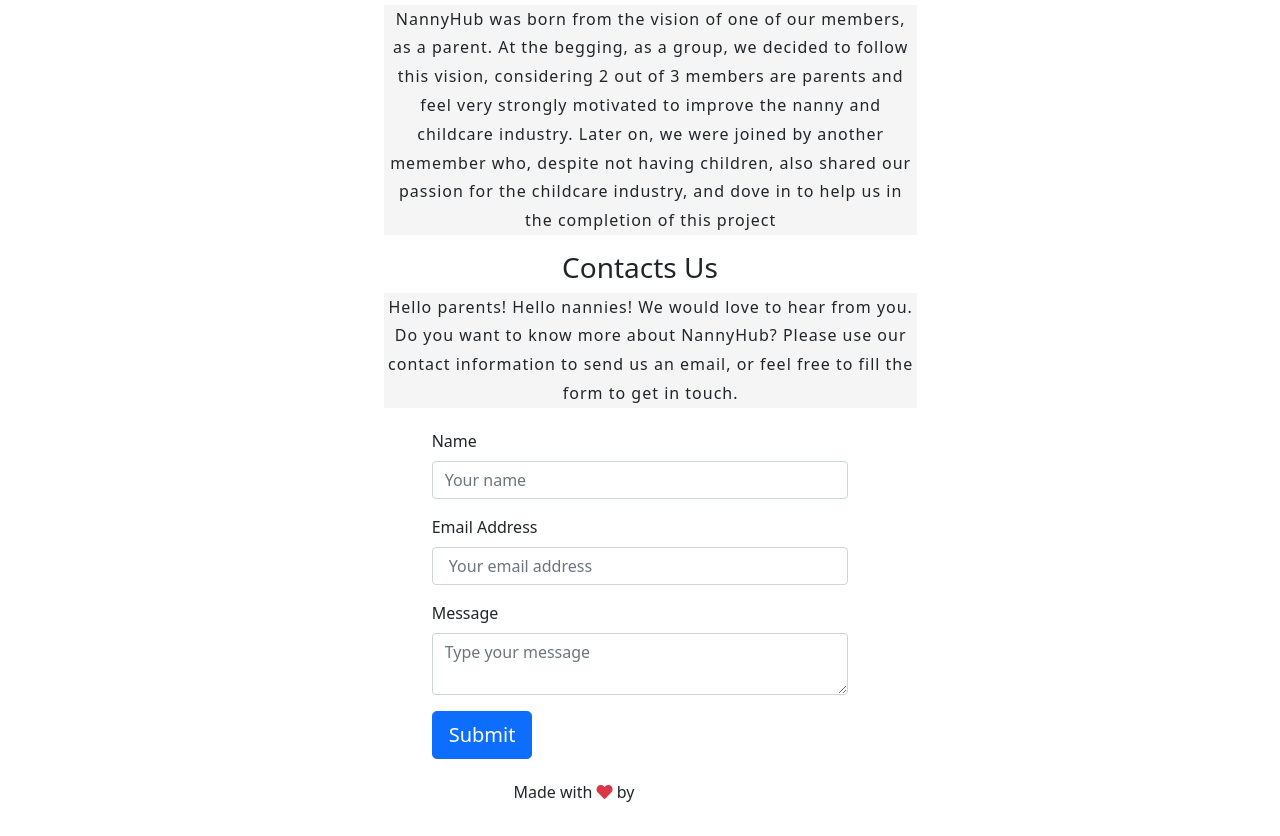
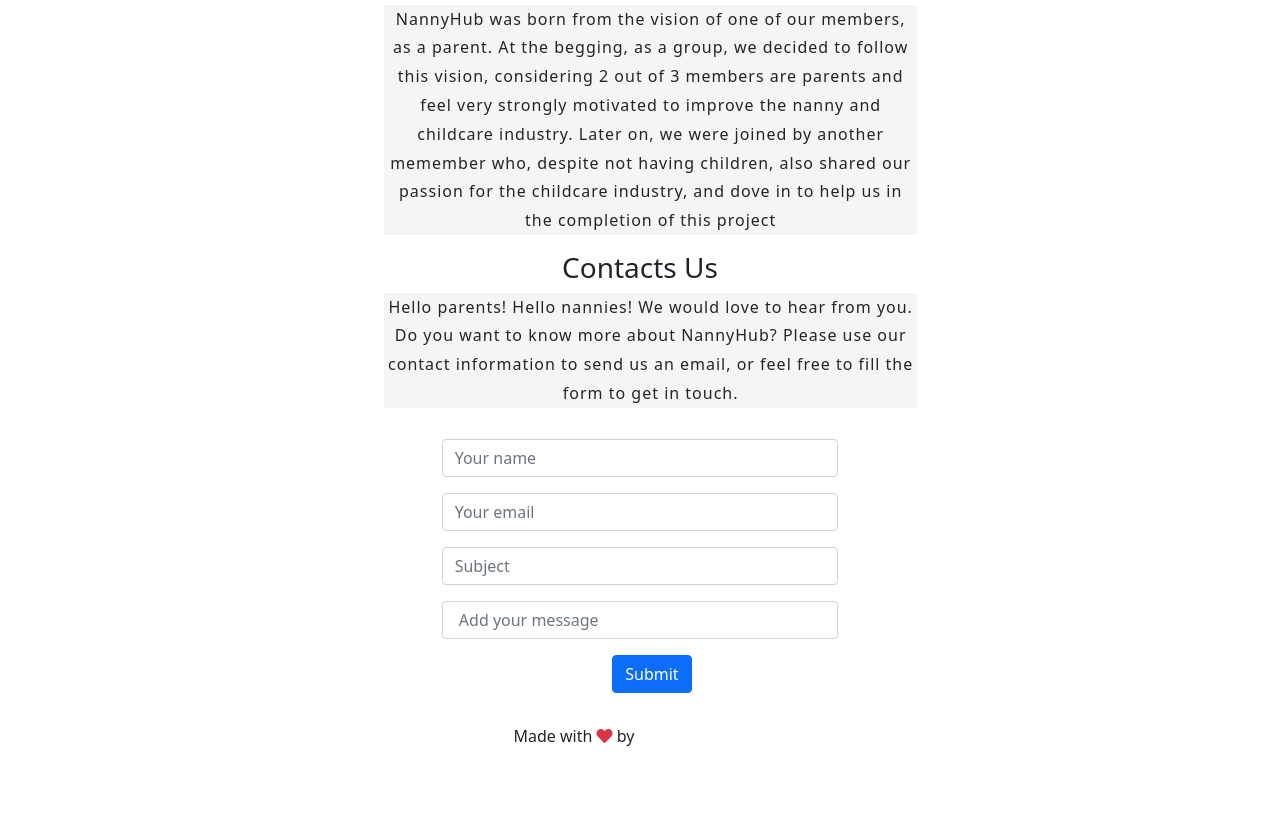
Before and after one commit to nannyhub/NannysHub, a React app: page /contacts in a window 1280 px wide. Shown: the part 123-959 px from the top of the page. After the commit the page ends 903 px from the top, so only its background shows below. Built offline with nearby package versions, Linux system fonts and the light colour scheme; no server answers.

Commit message:
fixed the form

```diff
--- a/package.json
+++ b/package.json
@@ -73,8 +73,10 @@
 		]
 	},
 	"dependencies": {
+		"bootstrap": "^5.1.3",
 		"prop-types": "^15.6.1",
 		"react": "^16.8.4",
+		"react-bootstrap": "^2.2.1",
 		"react-dom": "^16.8.4",
 		"react-polyfills": "0.0.1",
 		"react-router-dom": "^5.2.0"
--- a/src/front/js/pages/contacts.js
+++ b/src/front/js/pages/contacts.js
@@ -1,5 +1,8 @@
 import React, { useContext } from "react";
 import "../../styles/contacts.css";
+import "bootstrap/dist/css/bootstrap.min.css";
+import Button from "react-bootstrap/Button";
+import Form from "react-bootstrap/Form";
 
 const Contacts = () => {
   return (
@@ -25,46 +28,25 @@
         </p>
       </div>
       <div className="container-fluid col-md-4" id="form">
-        <form id="contactForm">
-          <div className="mb-3">
-            <label className="form-label" for="name">
-              Name
-            </label>
-            <input
-              className="form-control"
-              id="name"
-              type="text"
-              placeholder="Your name"
-            />
-          </div>
-          <div className="mb-3">
-            <label className="form-label" for="emailAddress">
-              Email Address
-            </label>
-            <input
-              className="form-control"
-              id="emailAddress"
-              type="email"
-              placeholder=" Your email address"
-            ></input>
-          </div>
-          <div className="mb-3">
-            <label className="form-label" for="message">
-              Message
-            </label>
-            <textarea
-              className="form-control"
-              id="message"
-              type="text"
-              placeholder="Type your message"
-            ></textarea>
-          </div>
-          <div>
-            <button className="btn btn-primary btn-lg" type="submit">
-              Submit
-            </button>
-          </div>
-        </form>
+        <Form>
+          <Form.Group className="mb-3" controlId="formName">
+            <Form.Control type="name" placeholder="Your name" />
+          </Form.Group>
+          <Form.Group className="mb-3" controlId="formBasicEmail">
+            <Form.Control type="email" placeholder="Your email" />
+          </Form.Group>
+
+          <Form.Group className="mb-3" controlId="formSubject">
+            <Form.Control type="subject" placeholder="Subject" />
+          </Form.Group>
+
+          <Form.Group className="mb-3" controlId="formMessage" id="message">
+            <Form.Control type="message" placeholder=" Add your message" />
+          </Form.Group>
+          <Button variant="primary" type="submit" id="button">
+            Submit
+          </Button>
+        </Form>
       </div>
     </>
   );
--- a/src/front/styles/contacts.css
+++ b/src/front/styles/contacts.css
@@ -1,5 +1,5 @@
 #form {
-  padding: 5px;
+  padding: 15px;
 }
 
 #mission {
@@ -16,3 +16,7 @@
   letter-spacing: 1px;
   line-height: 1.8;
 }
+
+#button {
+  margin-left: 43%;
+}
```
Also changed, not shown: 1 other file.
